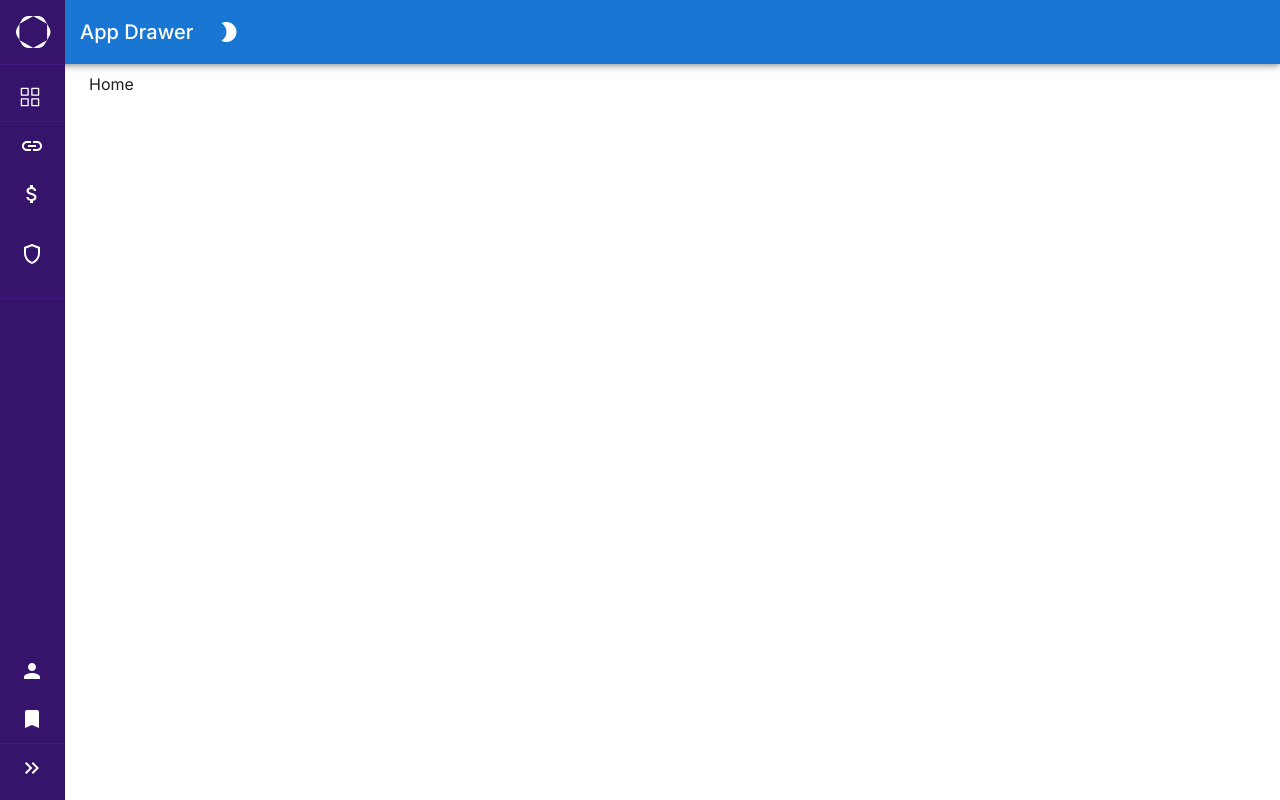
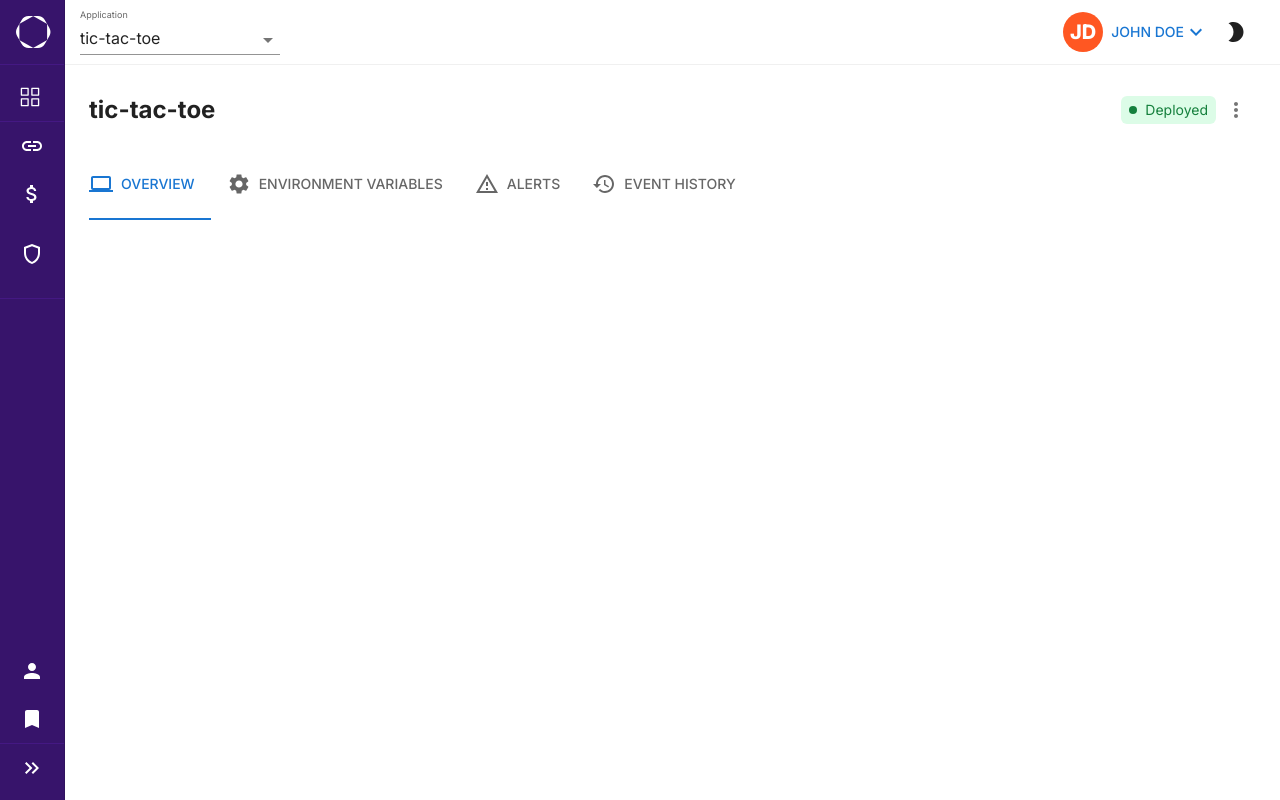
Before and after one commit to Parthvsquare/react-vite-dashboard, a React (Vite) app: page / in a window 1280 px wide. Built offline with nearby package versions, Linux system fonts and the light colour scheme.

Commit message:
feat: added tabs

```diff
--- a/package.json
+++ b/package.json
@@ -14,6 +14,7 @@
     "@emotion/styled": "^11.11.5",
     "@mui/icons-material": "^5.15.17",
     "@mui/material": "^5.15.17",
+    "jotai": "^2.8.0",
     "react": "^18.3.1",
     "react-dom": "^18.3.1",
     "react-router-dom": "^6.23.0"
--- a/src/components/AppHeader/index.tsx
+++ b/src/components/AppHeader/index.tsx
@@ -1,28 +1,29 @@
 import { drawerWidth } from "@/common";
-import { FourBoxesIcon, KapstanIcon } from "@/icon";
 import ColorModeContext from "@/store";
 import {
-  Bookmark,
-  KeyboardDoubleArrowLeft,
-  KeyboardDoubleArrowRight,
-  Person,
-} from "@mui/icons-material";
+  applicationsStore,
+  selectedApplicationStore,
+} from "@/store/jotaiStore";
+import { KeyboardArrowDown } from "@mui/icons-material";
 import Brightness7Icon from "@mui/icons-material/Brightness7";
-import MenuIcon from "@mui/icons-material/Menu";
 import ModeNightIcon from "@mui/icons-material/ModeNight";
+import {
+  Avatar,
+  Button,
+  FormControl,
+  InputLabel,
+  Menu,
+  MenuItem,
+  Select,
+  SelectChangeEvent,
+} from "@mui/material";
 import MuiAppBar, { AppBarProps as MuiAppBarProps } from "@mui/material/AppBar";
 import Box from "@mui/material/Box";
-import Divider from "@mui/material/Divider";
-import MuiDrawer from "@mui/material/Drawer";
 import IconButton from "@mui/material/IconButton";
-import List from "@mui/material/List";
-import ListItem from "@mui/material/ListItem";
-import ListItemButton from "@mui/material/ListItemButton";
-import ListItemIcon from "@mui/material/ListItemIcon";
-import ListItemText from "@mui/material/ListItemText";
 import Toolbar from "@mui/material/Toolbar";
-import Typography from "@mui/material/Typography";
-import { CSSObject, Theme, styled, useTheme } from "@mui/material/styles";
+import { deepOrange } from "@mui/material/colors";
+import { styled, useTheme } from "@mui/material/styles";
+import { useAtom } from "jotai";
 import { useContext, useState } from "react";
 
 interface AppBarProps extends MuiAppBarProps {
@@ -51,6 +52,8 @@ const AppBar = styled(MuiAppBar, {
       duration: theme.transitions.duration.enteringScreen,
     }),
   }),
+  backgroundColor: "transparent",
+  borderBottom: "1px solid #f0f0f0",
 }));
 
 interface IProps {
@@ -60,21 +63,91 @@ function AppHeader({ open }: IProps) {
   const theme = useTheme();
   const colorMode = useContext(ColorModeContext);
 
+  const [allApplications] = useAtom(applicationsStore);
+  const [application, setApplication] = useAtom(selectedApplicationStore);
+
+  const handleChange = (event: SelectChangeEvent) => {
+    setApplication(event.target.value);
+  };
+
+  const [anchorEl, setAnchorEl] = useState<null | HTMLElement>(null);
+  const openProfile = Boolean(anchorEl);
+  const handleClick = (event: React.MouseEvent<HTMLButtonElement>) => {
+    setAnchorEl(event.currentTarget);
+  };
+  const handleClose = () => {
+    setAnchorEl(null);
+  };
+
   return (
-    <AppBar position="fixed" open={open}>
+    <AppBar position="fixed" open={open} elevation={0}>
       <Toolbar>
         <Box
           display="flex"
           alignItems="center"
           justifyContent="space-between"
           gap={1}
+          color={theme.palette.text.primary}
+          width={"100%"}
         >
-          <Typography variant="h6" noWrap component="div">
-            App Drawer
-          </Typography>
           <Box>
+            <FormControl className="min-w-[200px]" size="small">
+              <InputLabel
+                variant="standard"
+                id="applications-label"
+                className="text-xs"
+              >
+                Application
+              </InputLabel>
+              <Select
+                labelId="applications"
+                id="applications-selection"
+                value={application}
+                label="applications"
+                onChange={handleChange}
+                variant="standard"
+              >
+                {allApplications.map((app, index) => (
+                  <MenuItem key={app + index} value={app}>
+                    {app}
+                  </MenuItem>
+                ))}
+              </Select>
+            </FormControl>
+          </Box>
+
+          <Box display="flex" alignItems="center">
+            <Avatar sx={{ bgcolor: deepOrange[500], fontWeight: "800" }}>
+              JD
+            </Avatar>
+            <div>
+              <Button
+                id="profile-button"
+                aria-controls={openProfile ? "basic-menu" : undefined}
+                aria-haspopup="true"
+                aria-expanded={openProfile ? "true" : undefined}
+                onClick={handleClick}
+              >
+                John Doe
+                <KeyboardArrowDown />
+              </Button>
+              <Menu
+                id="profile-menu"
+                anchorEl={anchorEl}
+                open={openProfile}
+                onClose={handleClose}
+                MenuListProps={{
+                  "aria-labelledby": "profile-button",
+                }}
+              >
+                <MenuItem onClick={handleClose}>Profile</MenuItem>
+                <MenuItem onClick={handleClose}>My account</MenuItem>
+                <MenuItem onClick={handleClose}>Logout</MenuItem>
+              </Menu>
+            </div>
+
             <IconButton
-              sx={{ ml: 1 }}
+              // sx={{ ml: 1 }}
               onClick={colorMode.toggleColorMode}
               color="inherit"
             >
--- a/src/index.css
+++ b/src/index.css
@@ -1,3 +1,7 @@
 @tailwind base;
 @tailwind utilities;
 @tailwind components;
+
+.body {
+  background-color: "#F8F8F8";
+}
--- a/src/pages/Home/index.tsx
+++ b/src/pages/Home/index.tsx
@@ -1,7 +1,108 @@
-import React from "react";
+import { selectedApplicationStore } from "@/store/jotaiStore";
+import {
+  Computer,
+  HistoryOutlined,
+  ReportProblemOutlined,
+  Settings,
+} from "@mui/icons-material";
+import MoreVertIcon from "@mui/icons-material/MoreVert";
+import { Box, IconButton, Menu, MenuItem, Tab, Tabs } from "@mui/material";
+import { useAtom } from "jotai";
+import { useState } from "react";
+import { options } from "./util";
+import { useSearchParams } from "react-router-dom";
 
 function Home() {
-  return <div>Home</div>;
+  const [searchParams, setSearchParams] = useSearchParams();
+  const [value, setValue] = useState(Number(searchParams.get("tab")) || 0);
+  const [anchorEl, setAnchorEl] = useState<null | HTMLElement>(null);
+  const [selectedApplication] = useAtom(selectedApplicationStore);
+  const open = Boolean(anchorEl);
+  const handleClick = (event: React.MouseEvent<HTMLElement>) => {
+    setAnchorEl(event.currentTarget);
+  };
+  const handleClose = () => {
+    setAnchorEl(null);
+  };
+
+  const handleChange = (
+    event: React.SyntheticEvent<Element, Event>,
+    value: any,
+  ) => {
+    setValue(value);
+    setSearchParams({ tab: value });
+  };
+
+  return (
+    <div>
+      <div className="item-center flex w-full justify-between">
+        <h2>{selectedApplication}</h2>
+        <div className="flex items-center justify-center">
+          <div>
+            <div className="flex items-center justify-center gap-x-2 rounded-md border-2 !border-green-700 bg-green-100 px-2 py-1 text-sm text-green-700">
+              <div className="size-2 rounded-full bg-green-700" />
+              Deployed
+            </div>
+          </div>
+          <IconButton
+            aria-label="more"
+            id="long-button"
+            aria-controls={open ? "long-menu" : undefined}
+            aria-expanded={open ? "true" : undefined}
+            aria-haspopup="true"
+            onClick={handleClick}
+          >
+            <MoreVertIcon />
+          </IconButton>
+          <Menu
+            id="long-menu"
+            MenuListProps={{
+              "aria-labelledby": "long-button",
+            }}
+            anchorEl={anchorEl}
+            open={open}
+            onClose={handleClose}
+          >
+            {options.map((option) => (
+              <MenuItem
+                key={option}
+                selected={option === "Pyxis"}
+                onClick={handleClose}
+              >
+                {option}
+              </MenuItem>
+            ))}
+          </Menu>
+        </div>
+      </div>
+      {/* tab section */}
+      <Box display="flex" gap={2}>
+        <Tabs value={value} onChange={handleChange} className="p-0">
+          <Tab
+            iconPosition="start"
+            icon={<Computer />}
+            label="Overview"
+            className="py-0 pl-0"
+          />
+          <Tab
+            iconPosition="start"
+            icon={<Settings />}
+            label="Environment Variables"
+          />
+          <Tab
+            iconPosition="start"
+            icon={<ReportProblemOutlined />}
+            label="Alerts"
+          />
+          <Tab
+            iconPosition="start"
+            icon={<HistoryOutlined />}
+            label="Event History"
+          />
+        </Tabs>
+      </Box>
+    </div>
+  );
 }
 
 export default Home;
--- /dev/null
+++ b/src/pages/Home/util.ts
@@ -0,0 +1,19 @@
+// deployment options
+const options = [
+  "Edit",
+  "Delete",
+  "Deploy",
+  "View",
+  "Duplicate",
+  "Export",
+  "Import",
+  "Share",
+  "Settings",
+  "Help",
+  "Support",
+  "About",
+  "Feedback",
+  "Logout",
+];
+
+export { options };
--- /dev/null
+++ b/src/store/jotaiStore.ts
@@ -0,0 +1,6 @@
+import { atom } from "jotai";
+
+const applicationsStore = atom(["tic-tac-toe"]);
+const selectedApplicationStore = atom("tic-tac-toe");
+
+export { applicationsStore, selectedApplicationStore };
```
Also changed, not shown: 1 other file (tests, documents, lock files or other folders).
